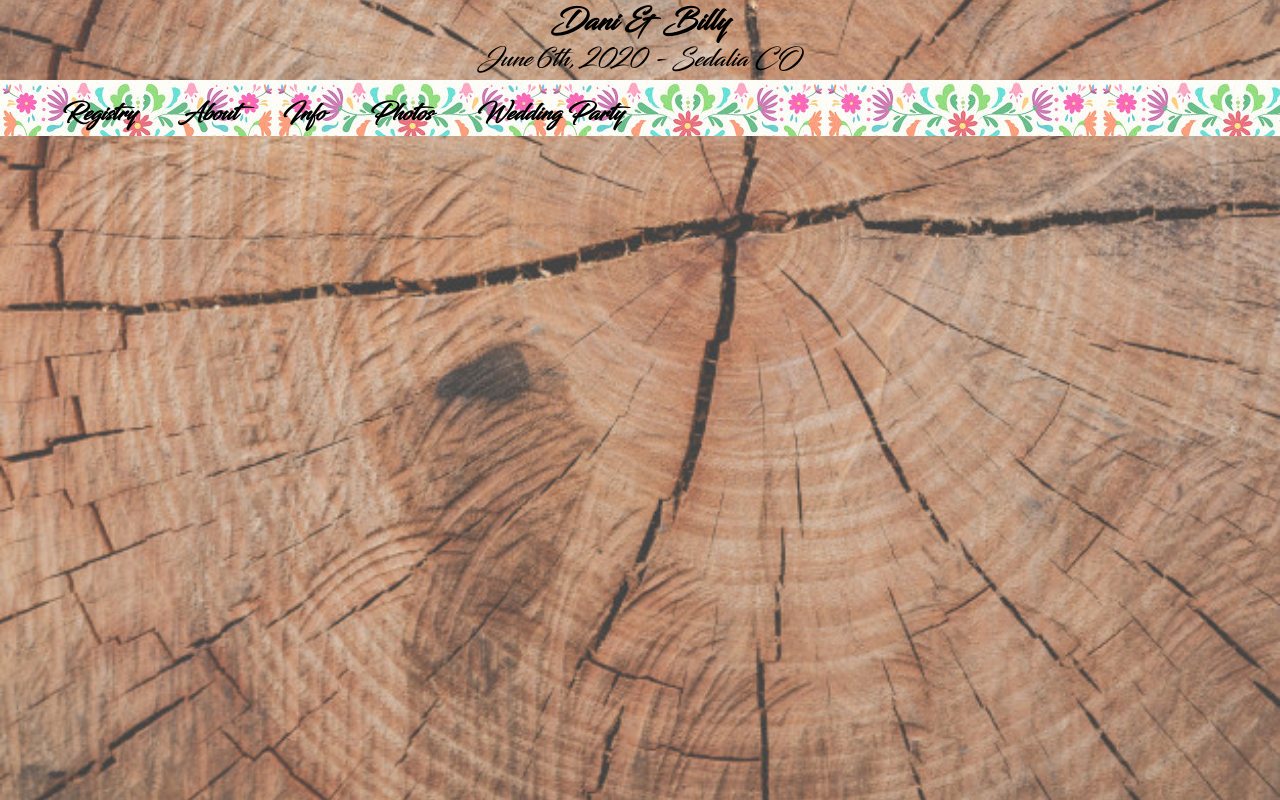
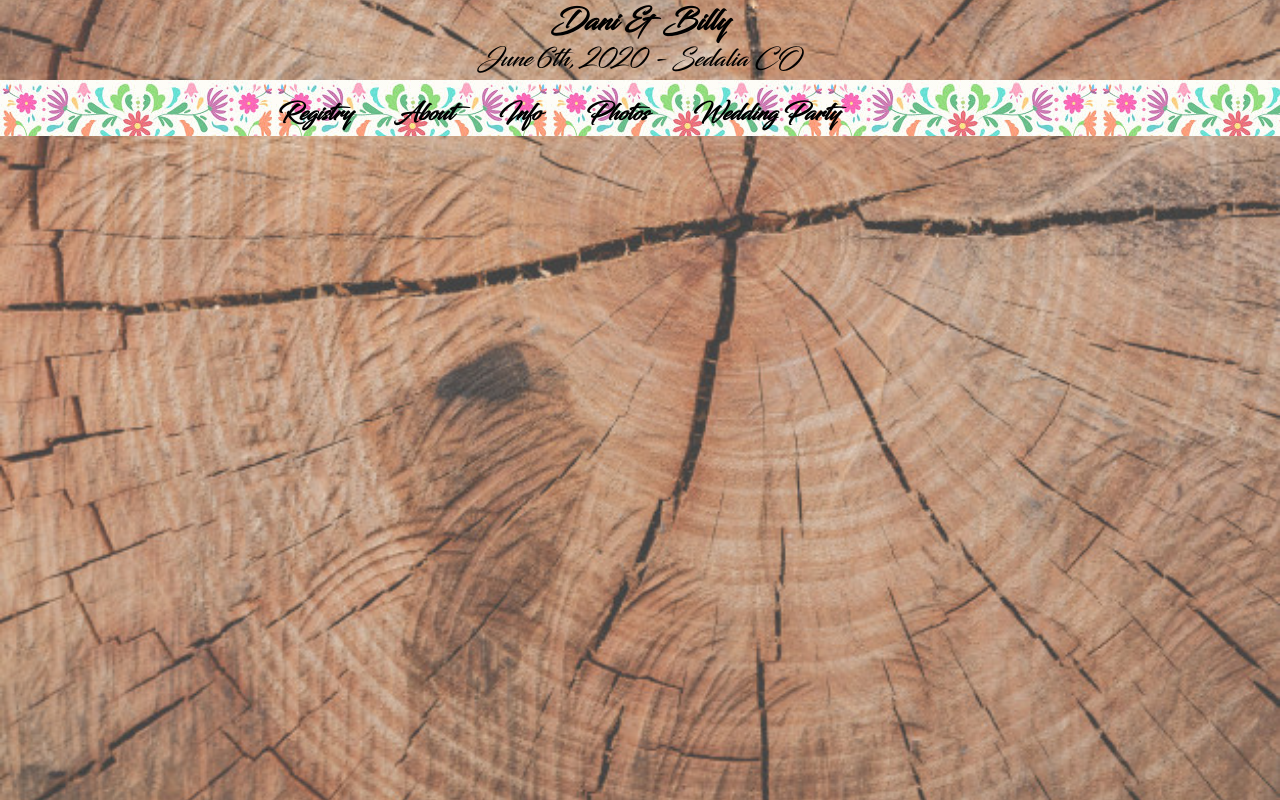
Before and after one commit to ckaz18/react_wedding, a React (Create React App) app in the folder wedding/: page / in a window 1280 px wide. Built offline with nearby package versions, Linux system fonts and the light colour scheme.

Commit message:
Add padding to menu

```diff
--- a/wedding/src/components/Sidebar/Sidebar.js
+++ b/wedding/src/components/Sidebar/Sidebar.js
@@ -22,6 +22,7 @@ const Sidebar = () => {
     //     </nav>
     // );
     return (
+        <div>
             <nav className={styles["primary-nav-2"]}>
             <ul className={styles["primary-nav-2"]}>
                 <li>
@@ -41,6 +42,7 @@ const Sidebar = () => {
                 </li>
             </ul>
             </nav>
+        </div>
     );
 };
 
--- a/wedding/src/components/Sidebar/Sidebar.module.scss
+++ b/wedding/src/components/Sidebar/Sidebar.module.scss
@@ -16,6 +16,10 @@
     top: 0;
     width: 100%;
     margin-top: 5rem;
+}
+
+.primary-nav-2 ul {
+    padding-left: 20%;
 }
 
 .primary-nav-2 li {
```
Lines whose indentation alone changed are shown as unchanged.
